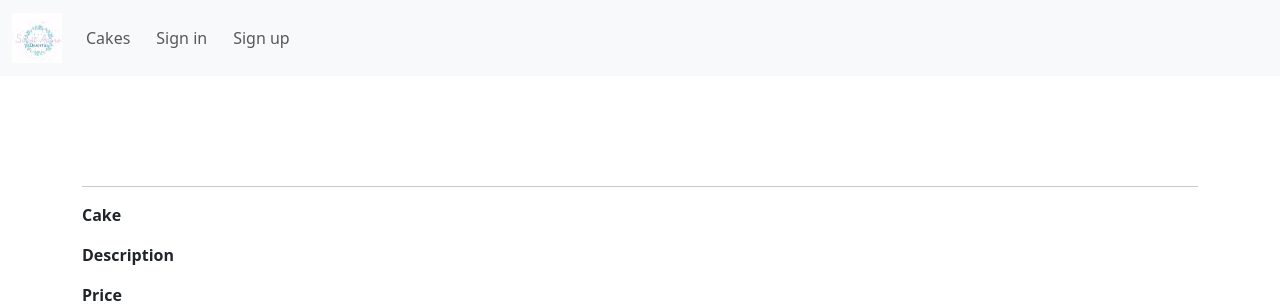
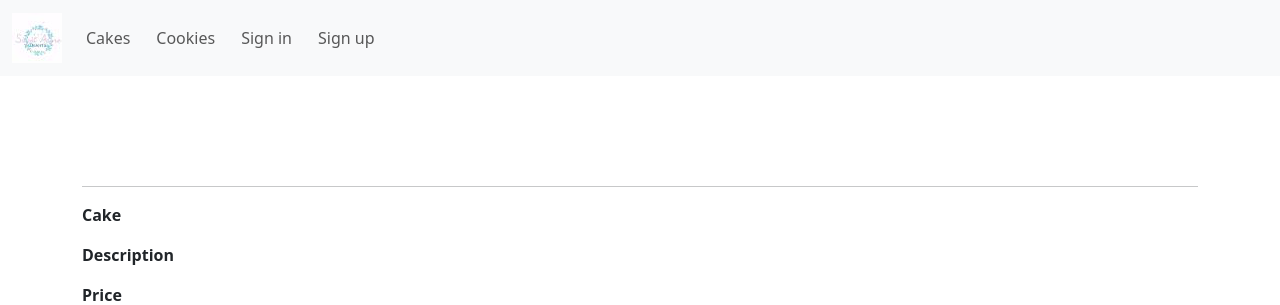
Before and after one commit to Annette3125/sweet_adore_desserts, a Django app: page /cakes/1 in a window 1280 px wide. Shown: the top 305 px of the page. Run offline with Django 5.2, Linux system fonts and the light colour scheme; data comes from the database, SQL or seed files in the repository.

Commit message:
add navigation for cookies

```diff
--- a/desserts/templates/desserts/base.html
+++ b/desserts/templates/desserts/base.html
@@ -39,11 +39,14 @@
         <div class="collapse navbar-collapse" id="navbarNav">
           <ul class="navbar-nav">
 
+    <li class="nav-item">
+        <a class="nav-link" href="{% url 'cakes' %}">Cakes</a>
+    </li>
 
-             <li class="nav-item">
-            <a class="nav-link" href="{% url 'cakes' %}">Cakes</a>
+
+    <li class="nav-item">
+       <a class="nav-link" href="{% url 'cookies' %}">Cookies</a>
            </li>
-
 
 
 
```
